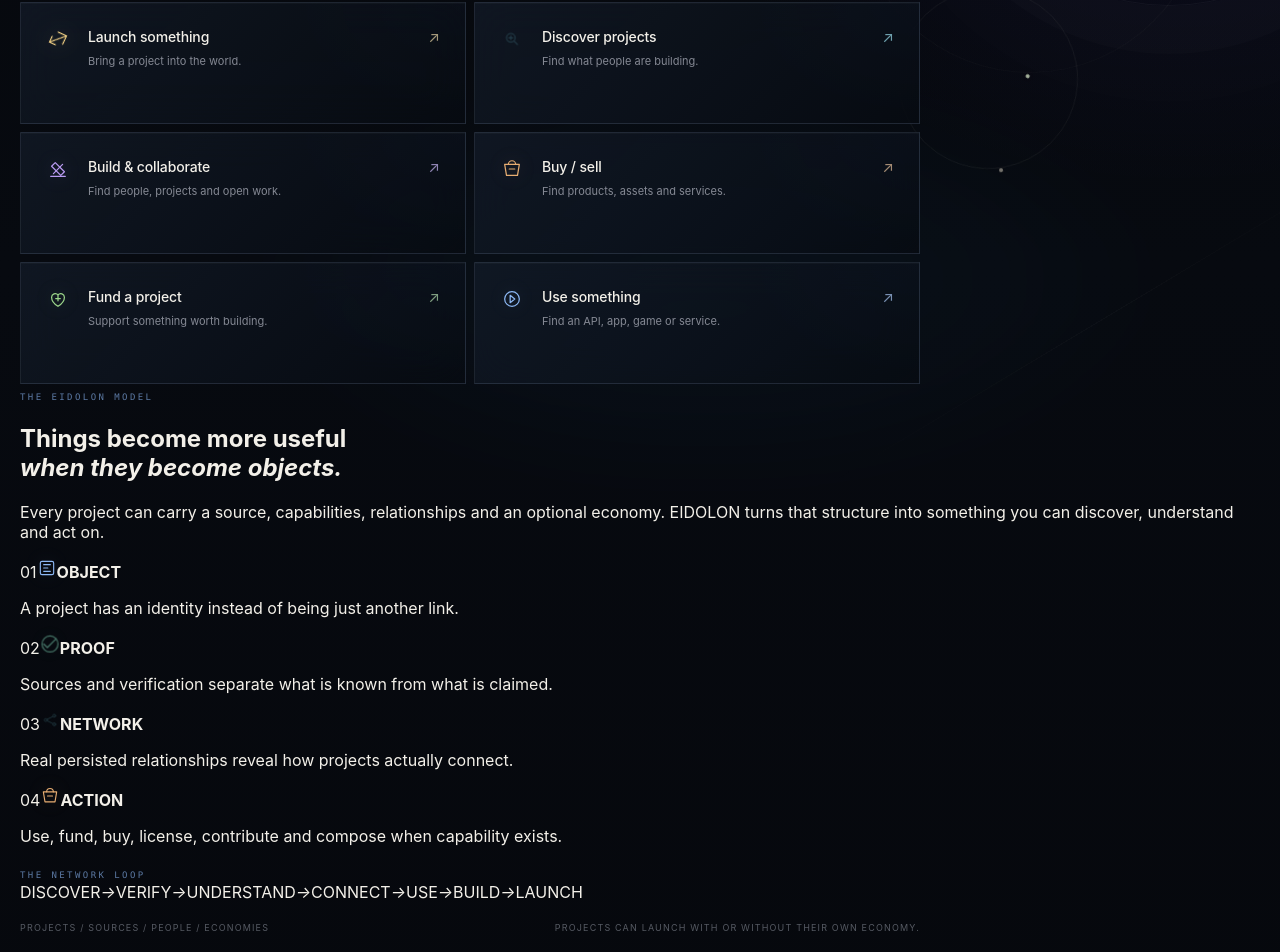
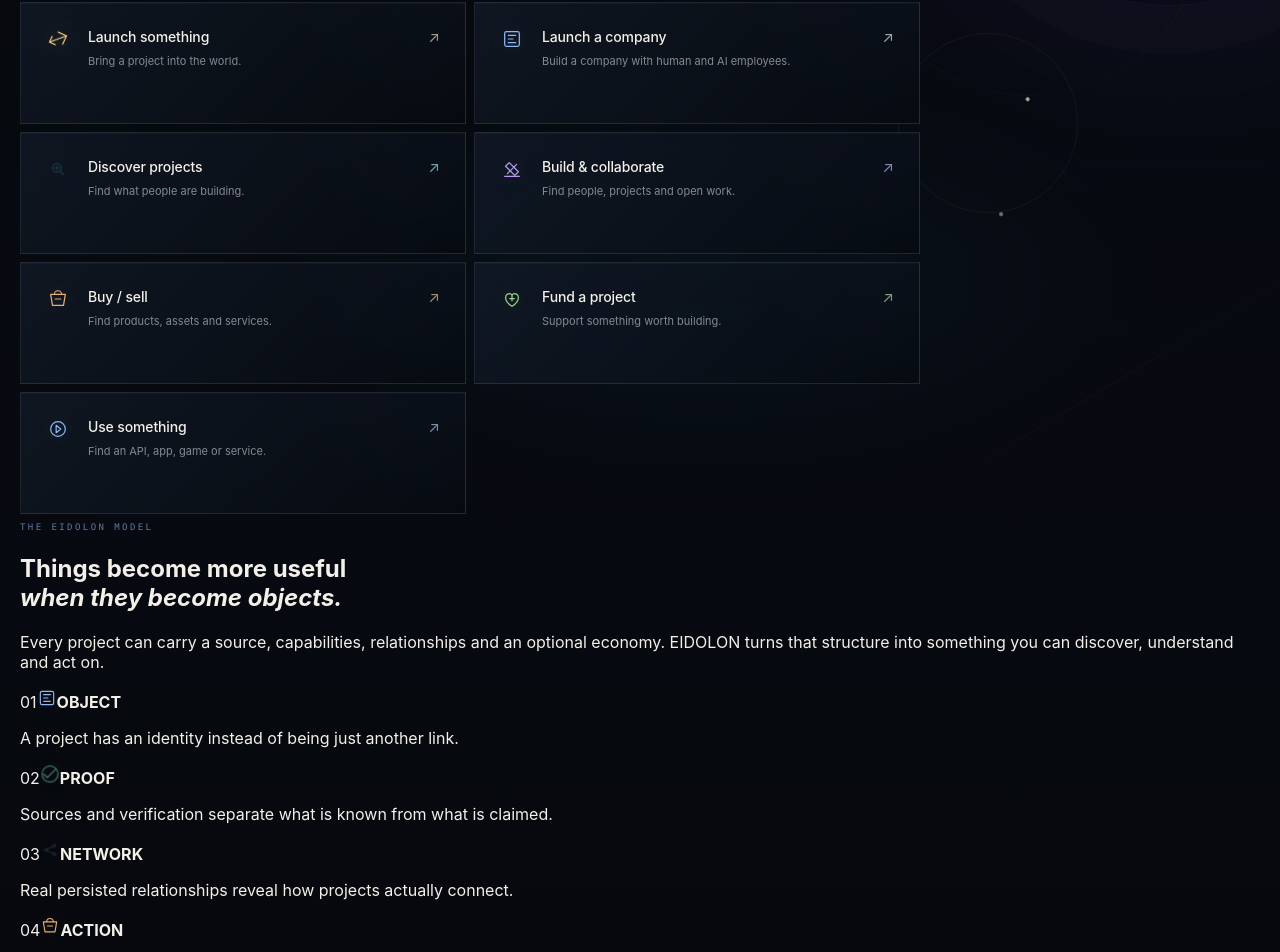
Before and after one commit to saalax4721x-coder/EIDOLON, a Next.js app: page / in a window 1280 px wide. Shown: the part 510-1462 px from the top of the page. Built offline with nearby package versions, Linux system fonts and the light colour scheme.

Commit message:
feat: expose digital company launch from the home gateway

```diff
--- a/app/page.tsx
+++ b/app/page.tsx
@@ -6,6 +6,7 @@ import { EidolonNav } from "@/components/eidolon-nav";
 
 const intents = [
   { id: "launch", label: "Launch something", detail: "Bring a project into the world.", icon: "launch" as EidolonIconName },
+  { id: "company", label: "Launch a company", detail: "Build a company with human and AI employees.", icon: "project" as EidolonIconName },
   { id: "discover", label: "Discover projects", detail: "Find what people are building.", icon: "discover" as EidolonIconName },
   { id: "build", label: "Build & collaborate", detail: "Find people, projects and open work.", icon: "build" as EidolonIconName },
   { id: "commerce", label: "Buy / sell", detail: "Find products, assets and services.", icon: "commerce" as EidolonIconName },
@@ -27,7 +28,7 @@ export default function Home() {
         <div className="intent-grid">
           {intents.map((item) => (
             <button key={item.id} className={`intent-card ${intent === item.id ? "selected" : ""}`}
-              onClick={() => { setIntent(item.id); window.location.href = item.id === "launch" ? "/launch" : item.id === "discover" ? "/discover" : `/discover?intent=${item.id}`; }} type="button">
+              onClick={() => { setIntent(item.id); window.location.href = item.id === "launch" ? "/launch" : item.id === "company" ? "/company" : item.id === "discover" ? "/discover" : `/discover?intent=${item.id}`; }} type="button">
               <span className={`intent-mark intent-mark-${item.id}`}><EidolonIcon name={item.icon} size={22} /></span>
               <span className="intent-copy"><strong>{item.label}</strong><small>{item.detail}</small></span>
               <span className="arrow">↗</span>
@@ -54,7 +55,7 @@ export default function Home() {
           </div>
         </section>
         <div className="hero-footerline">
-          <span>PROJECTS / SOURCES / PEOPLE / ECONOMIES</span>
+          <span>PROJECTS / COMPANIES / AI WORKFORCE / ECONOMIES</span>
           <span>Projects can launch with or without their own economy.</span>
           {intent && <span className="selected-intent">Selected · {intents.find((i) => i.id === intent)?.label}</span>}
         </div>
```
